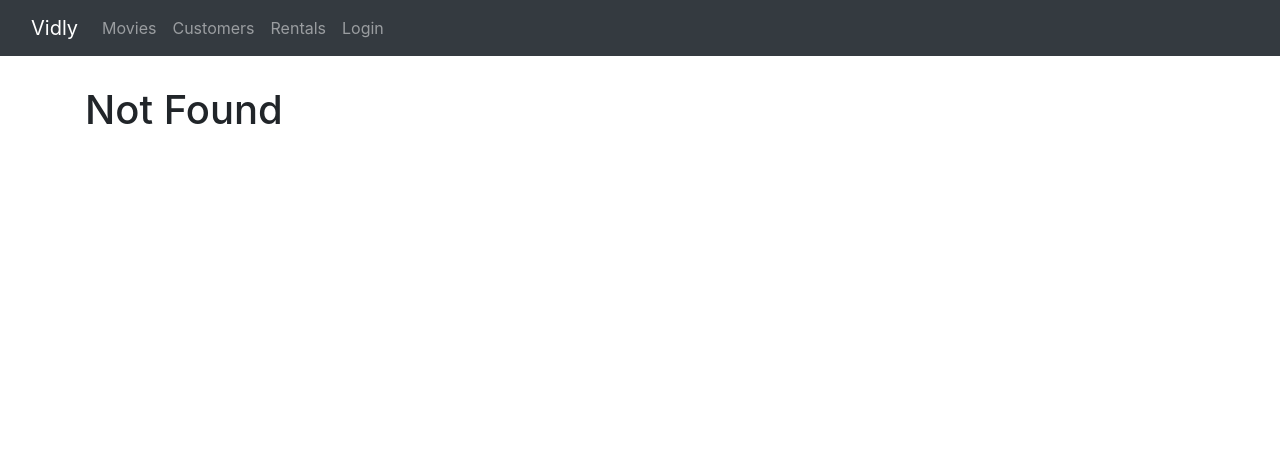
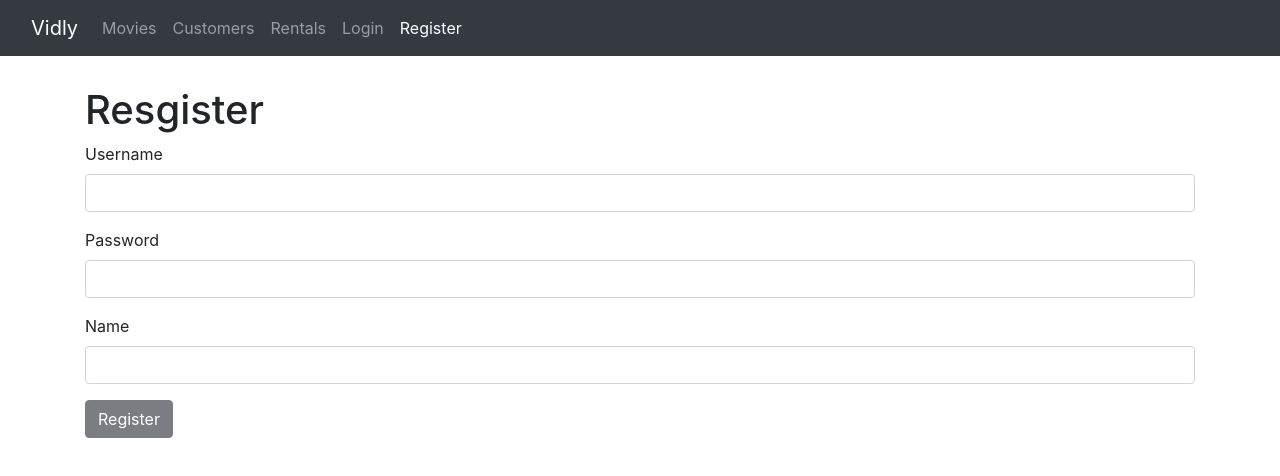
Before and after one commit to yedai13/react-moxit, a React (Create React App) app in the folder vidly/: page /register in a window 1280 px wide. Before the commit this address led to /not-found. Shown: the top 476 px of the page. Built offline with nearby package versions, Linux system fonts and the light colour scheme.

Commit message:
register form

```diff
--- a/vidly/src/App.js
+++ b/vidly/src/App.js
@@ -7,6 +7,7 @@ import NotFound from "./components/notFound";
 import NavBar from "./components/navbar";
 import MovieForm from "./components/movieForm";
 import LoginForm from "./components/loginForm";
+import RegisterForm from "./components/registerForm";
 import "./App.css";
 
 class App extends Component {
@@ -16,6 +17,7 @@ class App extends Component {
         <NavBar />
         <main className="container">
           <Switch>
+            <Route path="/register" component={RegisterForm} />
             <Route path="/login" component={LoginForm} />
             <Route path="/movies/:id" component={MovieForm} />
             <Route path="/movies" component={Movies} />
--- a/vidly/src/components/navbar.jsx
+++ b/vidly/src/components/navbar.jsx
@@ -35,6 +35,9 @@ const NavBar = () => {
             <NavLink className="nav-item nav-link" to="/login">
               Login
             </NavLink>
+            <NavLink className="nav-item nav-link" to="/register">
+              Register
+            </NavLink>
           </div>
         </div>
       </div>
--- /dev/null
+++ b/vidly/src/components/registerForm.jsx
@@ -0,0 +1,38 @@
+import React from "react";
+import Joi from "joi-browser";
+import Form from "./common/form";
+
+class RegisterForm extends Form {
+  state = {
+    data: { username: "", password: "", name: "" },
+    errors: {},
+  };
+
+  schema = {
+    username: Joi.string().email().required().label("Username"),
+    password: Joi.string().min(5).required().label("Password"),
+    name: Joi.string().required().label("Name"),
+  };
+
+  doSubmit = () => {
+    //call the server
+    console.log("submitted");
+  };
+
+  render() {
+    return (
+      <div>
+        <h1>Resgister</h1>
+
+        <form onSubmit={this.handleSubmit}>
+          {this.renderInput("username", "Username")}
+          {this.renderInput("password", "Password", "password")}
+          {this.renderInput("name", "Name")}
+          {this.renderButton("Register")}
+        </form>
+      </div>
+    );
+  }
+}
+
+export default RegisterForm;
```
